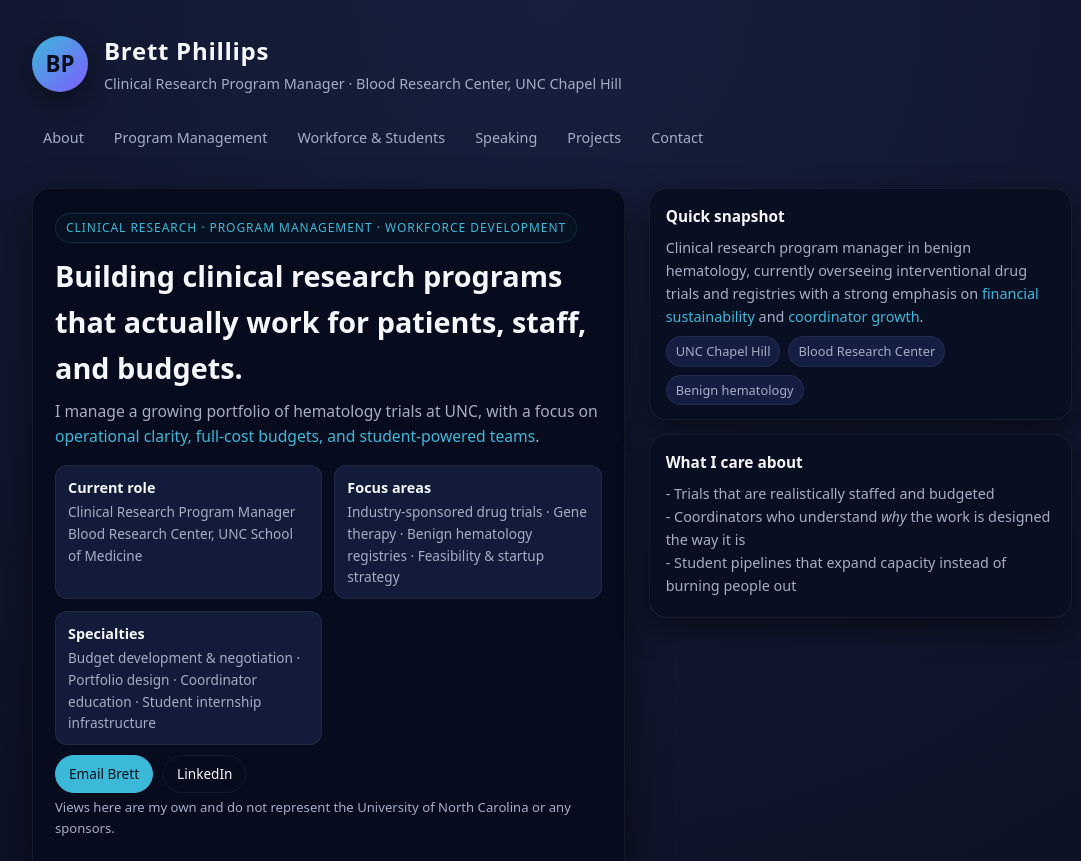
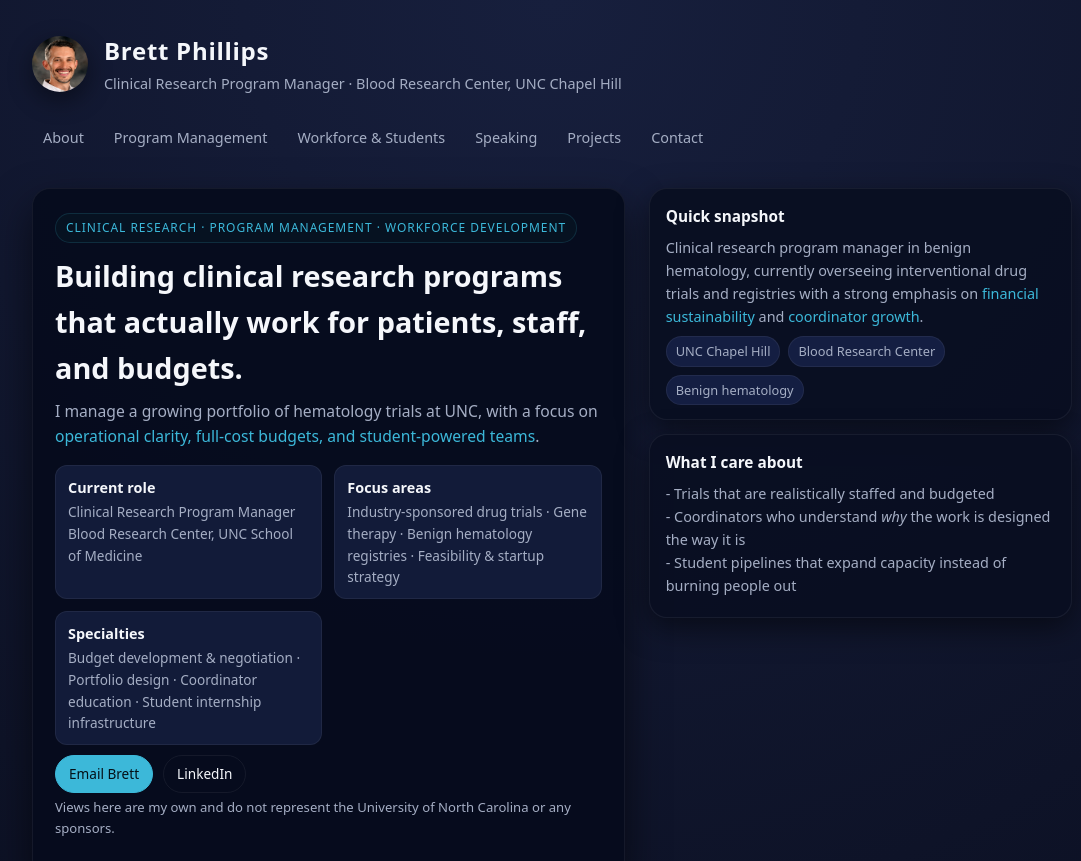
Before and after one commit to BrettPhillipsPMP/professional, a plain HTML site: page index.html in a window 1280 px wide. Shown: the top 861 px of the page, without its empty margins (88-1169 px from the left). Drawn offline with Linux system fonts and the light colour scheme.

Commit message:
Update index.html
Added TBT picture

```diff
--- a/index.html
+++ b/index.html
@@ -421,7 +421,9 @@
   <div class="page">
     <header>
       <div class="brand">
-        <div class="avatar">BP</div>
+        <div class="avatar" style="background: none; padding:0;">
+           <img src="Pro Headshot_TBT_Brett - Copy for personal website.jpg" style="width:56px;height:56px;border-radius:50%;">
+        </div>
         <div class="brand-text">
           <h1>Brett Phillips</h1>
           <p>Clinical Research Program Manager · Blood Research Center, UNC Chapel Hill</p>
```
